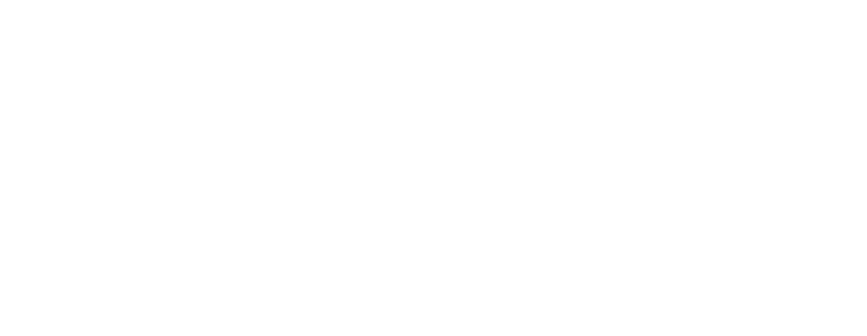
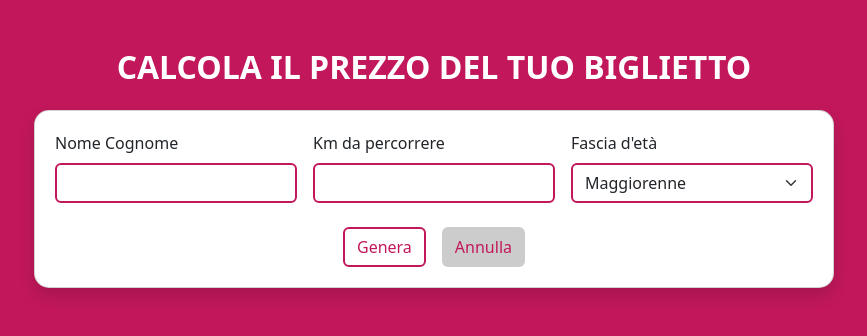
Before and after one commit to valevurro/js-biglietto-treno-form, a plain HTML site: page index.html in a window 1280 px wide. Shown: the whole page, without its empty margins (206-1073 px from the left). Drawn offline with nearby package versions, Linux system fonts and the light colour scheme.

Commit message:
Add form elements and styling for ticket price calculation

```diff
--- a/index.html
+++ b/index.html
@@ -8,10 +8,79 @@
     <link rel="stylesheet" href="https://cdn.jsdelivr.net/npm/bootstrap-icons@1.13.1/font/bootstrap-icons.min.css">
 
 </head>
+
+<style>
+    body {
+      background-color: #c2185b;
+      color: white;
+    }
+    .card {
+      border-radius: 15px;
+      padding: 20px;
+    }
+    .form-control, .form-select {
+      border: 2px solid #c2185b;
+    }
+    .btn-genera {
+      background-color: white;
+      color: #c2185b;
+      border: 2px solid #c2185b;
+    }
+    .btn-annulla {
+      background-color: #ccc;
+      color: #c2185b;
+    }
+    #ticket {
+      display: none;
+      background-color: white;
+      color: black;
+    }
+    .bg-dark-gray {
+      background-color: #666;
+      color: white;
+    }
+</style>
+
 <body>
 
 
+    <div class="container my-5">
 
+        <h2 class="text-center fw-bold mb-4">CALCOLA IL PREZZO DEL TUO BIGLIETTO</h2>
+
+        <div class="card shadow mx-auto " style="max-width: 800px;">
+            <div class="row g-3">
+                <div class="col-md-4">
+                    <label class="form-label">Nome Cognome</label>
+                    <input type="text" id="name" class="form-control" />
+                </div>
+
+                <div class="col-md-4">
+                    <label class="form-label">Km da percorrere</label>
+                    <input type="number" id="km" class="form-control" />
+                </div>
+
+                <div class="col-md-4">
+                    <label class="form-label">Fascia d'età</label>
+                    <select id="age" class="form-select">
+                        <option value="adulto">Maggiorenne</option>
+                        <option value="minorenne">Minorenne</option>
+                        <option value="over">Over 65</option>
+                    </select>
+                </div>
+
+            </div>
+
+            <div class="mt-4 d-flex gap-3 justify-content-center">
+                <button class="btn btn-genera" id="genera">Genera</button>
+                <button class="btn btn-annulla" id="annulla">Annulla</button>
+            </div>
+
+        </div>
+
+
+
+    </div>
 
     <script src="./main.js"></script>
 </body>
```
